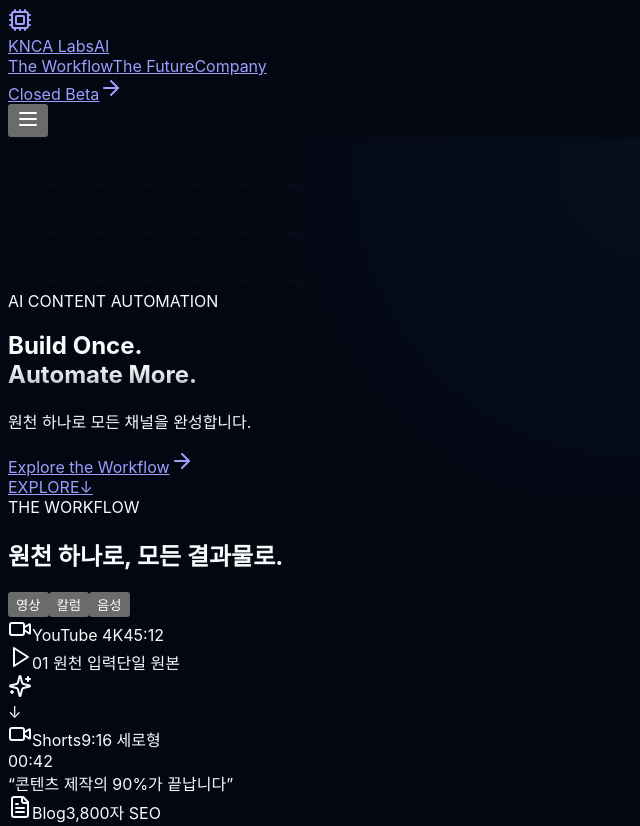
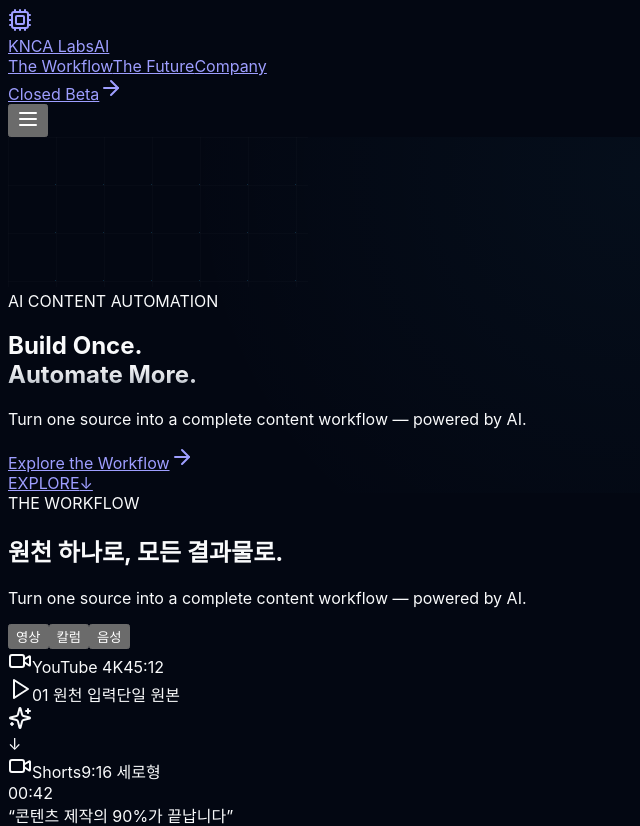
Before and after one commit to kncalabs/kncalabs, a Next.js app: page / in a window 1280 px wide. Shown: the top 826 px of the page, without its empty margins (0-640 px from the left). Built offline with nearby package versions, Linux system fonts and the light colour scheme; a web font is replaced by a local one.

Commit message:
feat(branding): establish unified brand statement: Turn one source into a complete content workflow — powered by AI.

```diff
--- a/src/components/Hero.tsx
+++ b/src/components/Hero.tsx
@@ -43,8 +43,8 @@ export default function Hero() {
         </h1>
 
         {/* Single Punchy Subtitle: Monochromatic & Crisp */}
-        <p className="text-xl sm:text-2xl md:text-3xl text-slate-400 max-w-2xl mx-auto font-normal leading-relaxed tracking-tight">
-          원천 하나로 모든 채널을 완성합니다.
+        <p className="text-xl sm:text-2xl md:text-3xl text-slate-400 max-w-3xl mx-auto font-normal leading-relaxed tracking-tight">
+          Turn one source into a complete content workflow — powered by AI.
         </p>
 
         {/* Guided CTA: Vercel / Linear Style High-Contrast Monolith Button */}
--- a/src/components/WorkflowSection.tsx
+++ b/src/components/WorkflowSection.tsx
@@ -83,6 +83,10 @@ export default function WorkflowSection() {
           <h2 className="text-4xl sm:text-6xl md:text-7xl font-black text-white tracking-tight leading-[1.06]">
             원천 하나로, 모든 결과물로.
           </h2>
+
+          <p className="text-base sm:text-xl text-slate-400 max-w-2xl mx-auto font-normal">
+            Turn one source into a complete content workflow — powered by AI.
+          </p>
 
           {/* Minimal 3 Source Buttons */}
           <div className="pt-4 flex items-center justify-center">
--- a/src/config/site.ts
+++ b/src/config/site.ts
@@ -7,7 +7,7 @@ export const siteConfig = {
   established: "Company established in 2023 · South Korea",
   tagline: "AI Content Automation Platform",
   title: "KNCA Labs — AI Content Automation Platform",
-  description: "KNCA Labs builds AI-powered content automation tools that transform one source into optimized content across multiple channels.",
+  description: "Turn one source into a complete content workflow — powered by AI.",
   url: "https://kncalabs.com",
   ogImage: "https://kncalabs.com/og-image.svg",
   contact: {
```
